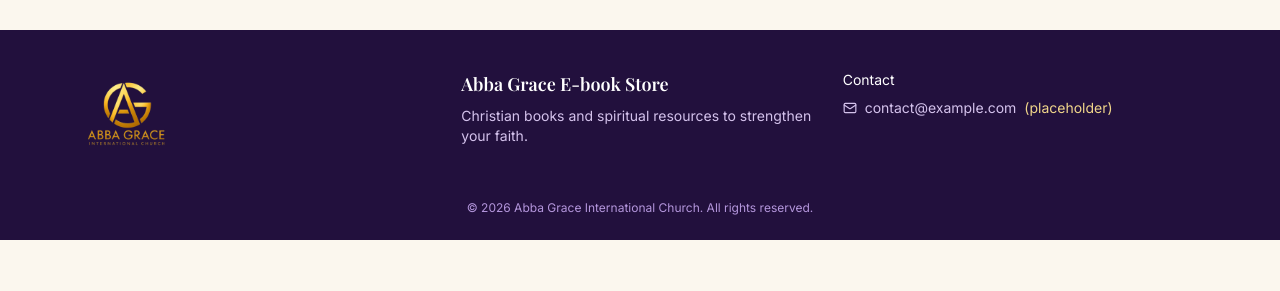
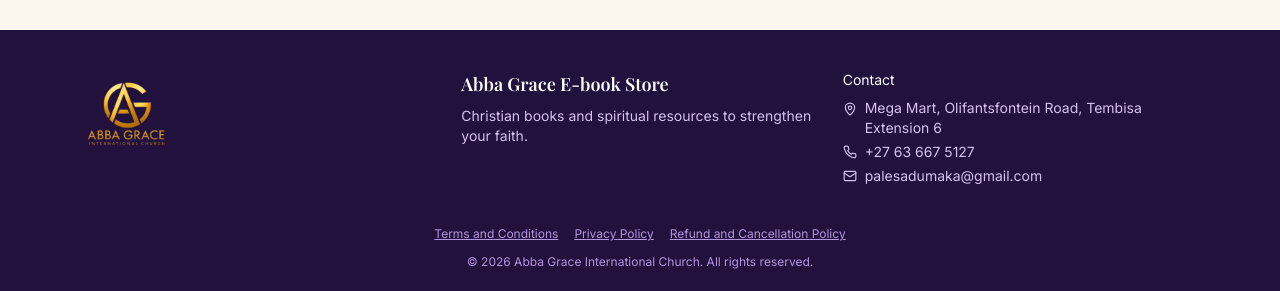
Before and after one commit to paulnekhavhambe04-a11y/abba-grace-store, a React (Vite) app in the folder abba-grace-store/: page / in a window 1280 px wide. Shown: the part 1249-1540 px from the top of the page. Before the commit the page ends 1489 px from the top, so only its background shows below. Built offline with nearby package versions, Linux system fonts and the light colour scheme; no server answers; the database is empty.

Commit message:
Update Layout.tsx

```diff
--- a/abba-grace-store/src/components/Layout.tsx
+++ b/abba-grace-store/src/components/Layout.tsx
@@ -1,9 +1,10 @@
 import { Link, NavLink, Outlet, useLocation } from 'react-router-dom'
 import { useEffect, useState } from 'react'
-import { Menu, X, Mail } from 'lucide-react'
+import { Menu, X, Mail, Phone, MapPin } from 'lucide-react'
 import { motion } from 'framer-motion'
+import { SITE } from '../data/site'
 
-const nav = [{ to: '/', label: 'Home' }, { to: '/store', label: 'Bookstore' }, { to: '/#about', label: 'About' }, { to: '/#contact', label: 'Contact' }]
+const nav = [{ to: '/', label: 'Home' }, { to: '/store', label: 'Bookstore' }, { to: '/about', label: 'About' }, { to: '/about#contact', label: 'Contact' }]
 
 export default function Layout() {
   const [open, setOpen] = useState(false)
@@ -29,8 +30,13 @@ export default function Layout() {
         <div className="mx-auto max-w-6xl px-4 py-10 grid gap-6 md:grid-cols-3 text-sm">
           <div><img src="/brand/logo.webp" alt="Abba Grace International Church" width={90} height={90} loading="lazy" /></div>
           <div><p className="font-display text-white text-lg mb-2">Abba Grace E-book Store</p><p>Christian books and spiritual resources to strengthen your faith.</p></div>
-          <div><p className="text-white mb-2">Contact</p><p className="flex items-center gap-2"><Mail size={14} /> contact@example.com <span className="text-gold-300">(placeholder)</span></p></div>
+          <div><p className="text-white mb-2">Contact</p>
+            <p className="flex items-start gap-2"><MapPin size={14} className="mt-1 shrink-0" /> <span>{SITE.addressLines.join(', ')}</span></p>
+            <p className="flex items-center gap-2 mt-1"><Phone size={14} /> <a href={`tel:${SITE.phoneLink}`} className="hover:text-gold-300">{SITE.phone}</a></p>
+            <p className="flex items-center gap-2 mt-1"><Mail size={14} /> <a href={`mailto:${SITE.email}`} className="hover:text-gold-300">{SITE.email}</a></p>
+          </div>
         </div>
+        <nav aria-label="Legal" className="text-center text-xs text-royal-300 pb-3 space-x-4"><Link to="/terms" className="hover:text-gold-300 underline">Terms and Conditions</Link><Link to="/privacy" className="hover:text-gold-300 underline">Privacy Policy</Link><Link to="/refunds" className="hover:text-gold-300 underline">Refund and Cancellation Policy</Link></nav>
         <p className="text-center text-xs text-royal-300 pb-6">© {new Date().getFullYear()} Abba Grace International Church. All rights reserved.</p>
       </footer>
     </div>
```
